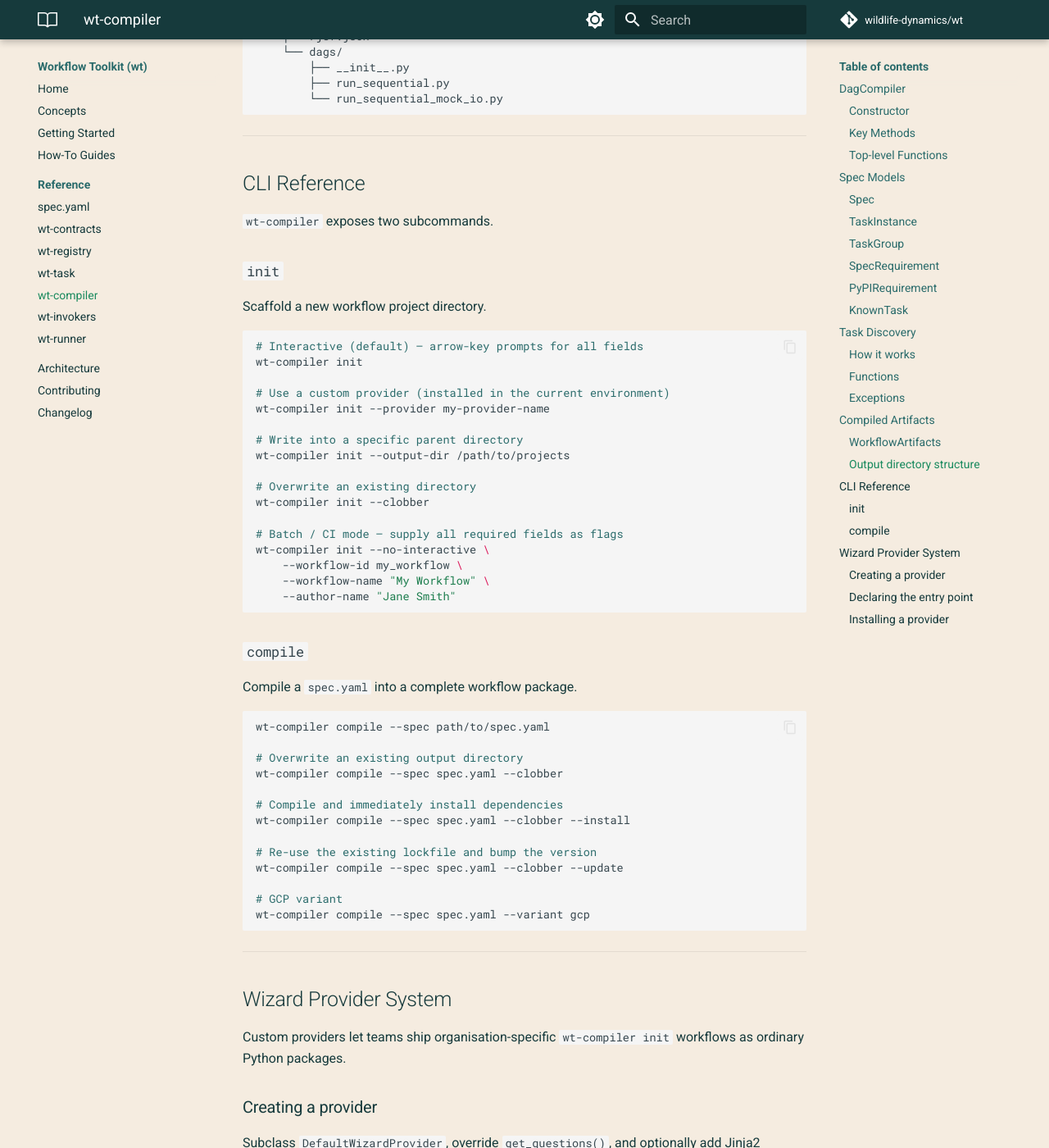
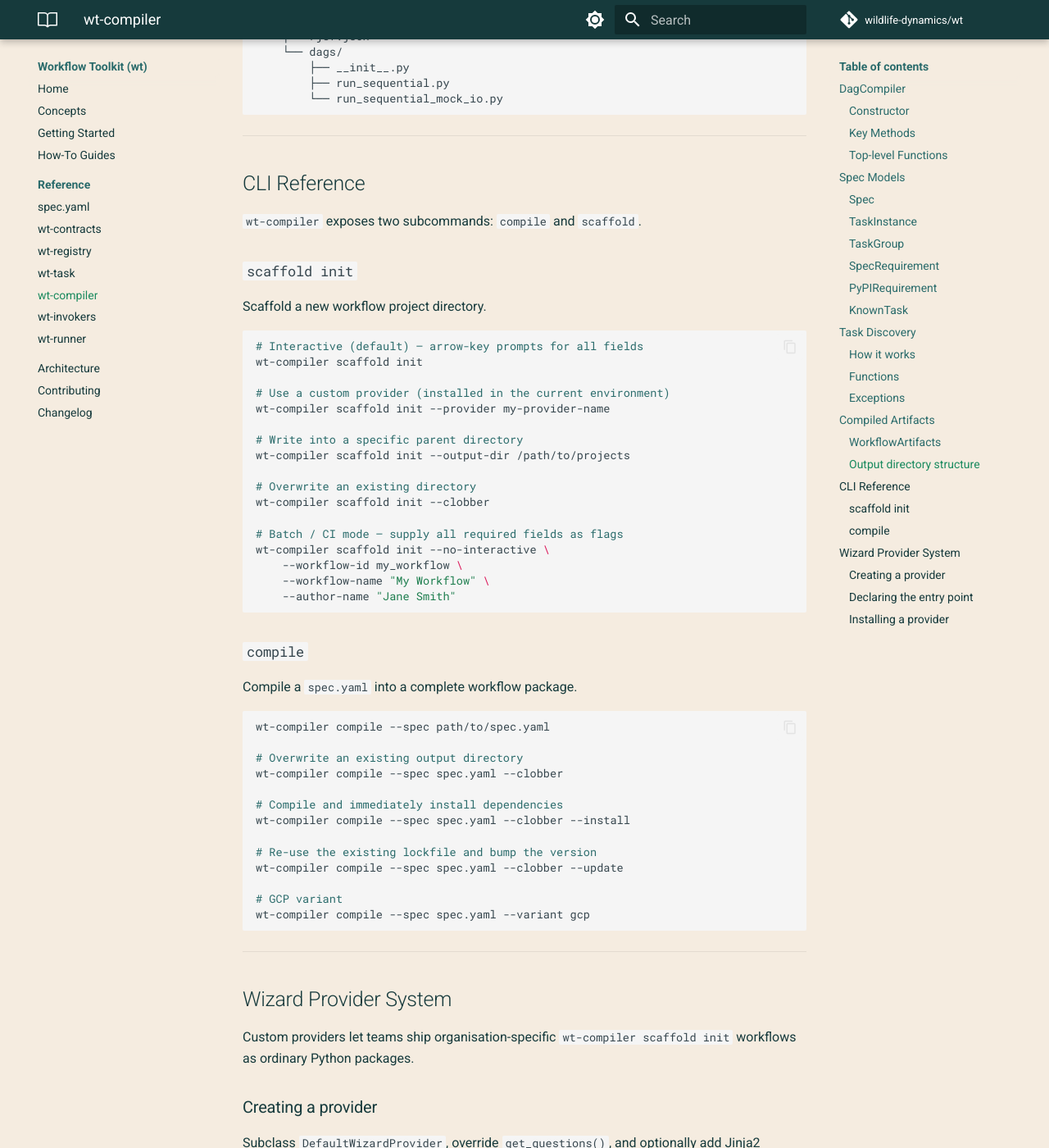
Before and after one commit to wildlife-dynamics/wt, an MkDocs documentation site: the page built from docs/content/reference/wt-compiler.md, in a window 1280 px wide and 1400 px high, scrolled down 6236 px. Shown: the whole window at 82% size. Built offline with MkDocs 1.6.1 and Material for MkDocs 9.7.7, drawn with Linux system fonts in a browser that asks for light colours; a script that is not in the unit is left out; comment, search, counter and statistics services are not loaded; some of the changed text lies outside the part shown.

Commit message:
scaffold init

````diff
--- a/docs/content/reference/wt-compiler.md
+++ b/docs/content/reference/wt-compiler.md
@@ -213,27 +213,27 @@
 
 ## CLI Reference
 
-`wt-compiler` exposes two subcommands.
+`wt-compiler` exposes two subcommands: `compile` and `scaffold`.
 
-### `init`
+### `scaffold init`
 
 Scaffold a new workflow project directory.
 
 ```bash
 # Interactive (default) — arrow-key prompts for all fields
-wt-compiler init
+wt-compiler scaffold init
 
 # Use a custom provider (installed in the current environment)
-wt-compiler init --provider my-provider-name
+wt-compiler scaffold init --provider my-provider-name
 
 # Write into a specific parent directory
-wt-compiler init --output-dir /path/to/projects
+wt-compiler scaffold init --output-dir /path/to/projects
 
 # Overwrite an existing directory
-wt-compiler init --clobber
+wt-compiler scaffold init --clobber
 
 # Batch / CI mode — supply all required fields as flags
-wt-compiler init --no-interactive \
+wt-compiler scaffold init --no-interactive \
     --workflow-id my_workflow \
     --workflow-name "My Workflow" \
     --author-name "Jane Smith"
@@ -263,7 +263,7 @@
 
 ## Wizard Provider System
 
-Custom providers let teams ship organisation-specific `wt-compiler init`
+Custom providers let teams ship organisation-specific `wt-compiler scaffold init`
 workflows as ordinary Python packages.
 
 ### Creating a provider
@@ -297,7 +297,7 @@
 package exposing this entry point is discovered automatically — no
 registration step required. Every provider must produce a `workflow_id`
 answer (inherited automatically from `DefaultWizardProvider`) —
-`wt-compiler init` uses it to name the output directory.
+`wt-compiler scaffold init` uses it to name the output directory.
 
 ### Installing a provider
 
@@ -319,7 +319,7 @@
 
 ```bash
 uv pip install my-wt-provider
-uv run wt-compiler init
+uv run wt-compiler scaffold init
 ```
 
 See the [wizard implementor guide](https://github.com/wildfire-analytics/wt/blob/main/wt-compiler/src/wt_compiler/wizard/README.md)
````
Also changed, not shown: wt-compiler/README.md, wt-compiler/src/wt_compiler/wizard/README.md, 2 other files.
